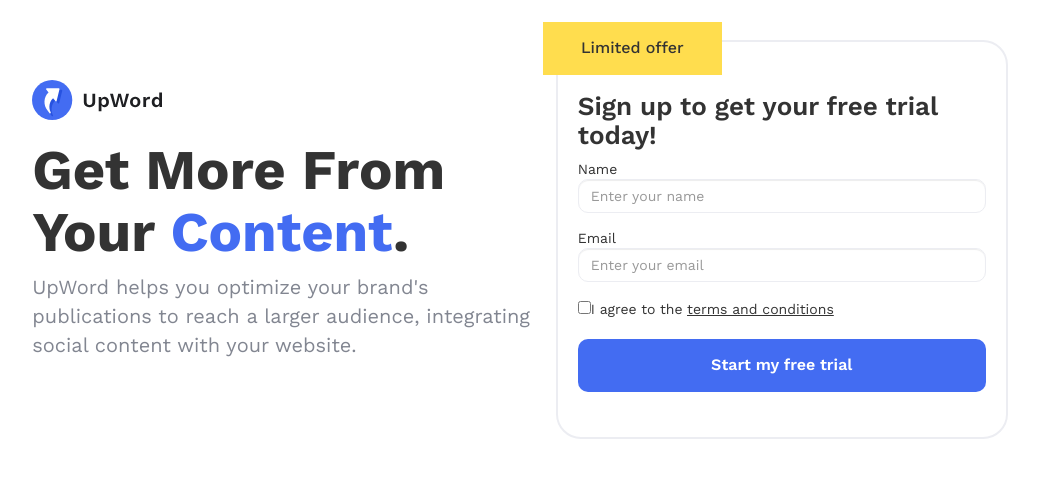
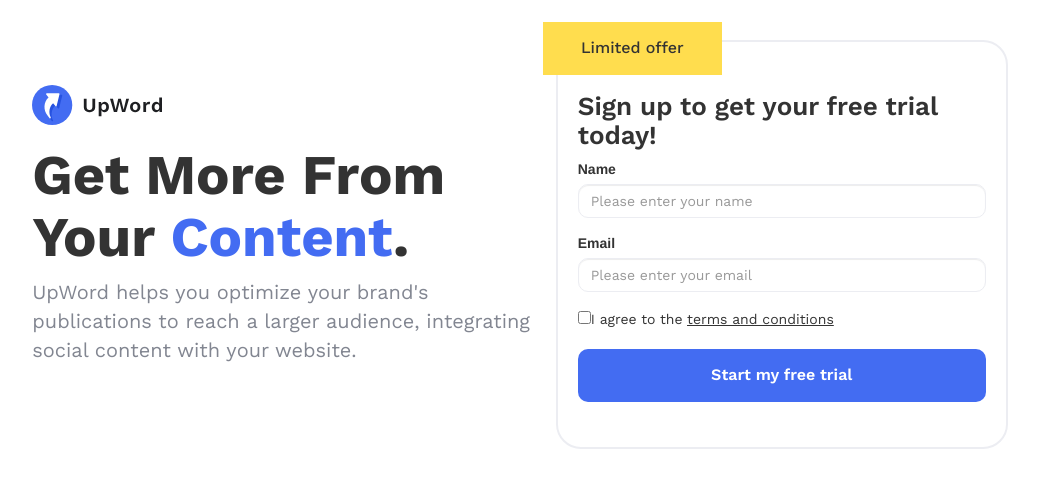
Before and after one commit to Rom1023/upword_lp, a React app: page / in a window 1280 px wide. Shown: the top 488 px of the page, without its empty margins (120-1159 px from the left). Built offline with nearby package versions, Linux system fonts and the light colour scheme.

Commit message:
Added redux-form and validations to form

```diff
--- a/src/components/Form.jsx
+++ b/src/components/Form.jsx
@@ -1,40 +1,32 @@
 import React, { Component } from 'react';
+import { connect } from 'react-redux';
+import { reduxForm, Field } from 'redux-form';
 
 import Modal from './Modal';
 
+// Validations
+const required = (value) => {
+  return value ? undefined : 'Required';
+};
+
+const minLength = (min) => {
+  return (value) => {
+    return value && value.length < min ? `Must be ${min} characters or more` : undefined;
+  };
+};
+
+const email = (value) => {
+  return value && !/^[A-Z0-9._%+-]+@[A-Z0-9.-]+\.[A-Z]{2,4}$/i.test(value) ? 'Invalid email address' : undefined;
+};
 
 class Form extends Component {
   constructor(props) {
     super(props);
     this.state = {
-      name: '',
-      email: '',
+      infos: [],
       checked: false,
       showModal: false
     };
-  }
-
-  isEmailValid = (email) => {
-    if (!email.match(/\b[\w\.-]+@[\w\.-]+\.\w{2,4}\b/)) {
-      return alert("Please enter a valid email");
-    }
-    return null;
-  };
-
-  handleChangeName = (event) => {
-    this.setState({ name: event.target.value });
-  }
-
-  handleChangeEmail = (event) => {
-    this.setState({ email: event.target.value });
-  }
-
-  handleSubmit = (event) => {
-    event.preventDefault();
-    if (this.isEmailValid && this.state.email !== '' && this.state.name !== '' && this.state.checked === true) {
-      return this.setState({ showModal: true });
-    }
-    return this.state.showModal;
   }
 
   handleClick = () => {
@@ -46,6 +38,24 @@ class Form extends Component {
     return this.setState({ showModal: false });
   }
 
+  onSubmit = (values) => {
+    this.setState({ infos: values });
+    console.log(this.state.infos);
+    if (this.state.checked) {
+      this.setState({ showModal: true });
+    }
+  };
+
+  renderField = ({ input, label, type, placeholder, className, meta: { touched, error, warning } }) => {
+    return (
+      <div>
+        <label htmlFor={label}>{label}</label>
+        <input {...input} placeholder={placeholder} type={type} className={className} />
+        {touched && ((error && <span className="text-danger">{error}</span>) || (warning && <span className="text-warning">{warning}</span>))}
+      </div>
+    );
+  };
+
   render () {
     return (
       <div className="container">
@@ -55,16 +65,30 @@ class Form extends Component {
           <p>UpWord helps you optimize your brand's publications to reach a larger audience, integrating social content with your website.</p>
         </div>
 
-          <form className="form">
+        <form onSubmit={this.props.handleSubmit(this.onSubmit)} className="form">
           <p className="form-limited-offer">Limited offer</p>
           <h2>Sign up to get your free trial today!</h2>
           <div className="form-group">
-              <small>Name</small>
-              <input type="text" className="form-control" value={this.state.name} onChange={this.handleChangeName} placeholder="Enter your name" />
+            <Field
+              className="form-control"
+              label="Name"
+              name="name"
+              type="text"
+              placeholder="Please enter your name"
+              component={this.renderField}
+              validate={[required, minLength(3)]}
+            />
           </div>
           <div className="form-group">
-              <small>Email </small>
-              <input type="email" className="form-control" value={this.state.email} onChange={this.handleChangeEmail} onBlur={() => this.isEmailValid(this.state.email)} placeholder="Enter your email" />
+            <Field
+              className="form-control"
+              label="Email"
+              name="email"
+              type="text"
+              placeholder="Please enter your email"
+              component={this.renderField}
+              validate={[required, email]}
+            />
           </div>
           <div className="form-check">
             <input type="checkbox" onClick={this.handleClick} className="form-check-input" />
@@ -72,13 +96,14 @@ class Form extends Component {
               I agree to the <u>terms and conditions</u>
             </small>
           </div>
-            <button type="submit" className="btn-submit" onClick={this.handleSubmit}>Start my free trial</button>
+          <button type="submit" className="btn-submit">Start my free trial</button>
         </form>
-
-        <Modal show={this.state.showModal} handleClose={this.hideModal} name={this.state.name} email={this.state.email} />
+        <Modal infos={this.state.infos} handleClose={this.hideModal} show={this.state.showModal} />
       </div>
     );
   }
 }
 
-export default Form;
+export default reduxForm({ form: 'signUpForm' })(
+  connect(null)(Form)
+);
--- a/src/components/Modal.jsx
+++ b/src/components/Modal.jsx
@@ -1,17 +1,17 @@
 import React from 'react';
 import '../../assets/stylesheets/modal.scss';
 
-const Modal = ({ handleClose, show, name, email }) => {
+const Modal = ({ handleClose, show, infos }) => {
   const showHideClassName = show ? "container modal display-block" : "modal display-none";
 
   return (
     <div className={showHideClassName}>
       <section className="modal-main col-xs-8 col-sm-3">
         <div>
-          <img src="../../assets/photos/upword-illustration.png" alt="Welcome photo" />
+          <img src="../../assets/photos/upword-illustration.png" alt="Welcome" />
         </div>
-        <h3>Welcome {name}!</h3>
-        <p>Thanks for filling out the form. A confirmation email has been sent to your {email.match(/(?<=@)[\w-_]+/)} account</p>
+        <h3>Welcome {infos.name}!</h3>
+        <p>Thanks for filling out the form. A confirmation email has been sent to your {infos.email !== undefined ? infos.email.match(/(?<=@)[\w-_]+/) : 'email'} acount</p>
 
         <button type="button" onClick={handleClose} className="modal-button">
           X
--- a/src/index.jsx
+++ b/src/index.jsx
@@ -1,11 +1,21 @@
 import React from 'react';
 import ReactDOM from 'react-dom';
+import { Provider } from 'react-redux';
+import { createStore, combineReducers } from 'redux';
+import { reducer as formReducer } from 'redux-form';
 
 import '../assets/stylesheets/application.scss';
 
 import App from './components/App';
 
-const root = document.getElementById('root');
-if (root) {
-  ReactDOM.render(<App />, root);
-}
+
+const reducers = combineReducers({
+  form: formReducer
+});
+
+ReactDOM.render(
+  <Provider store={createStore(reducers)}>
+    <App />
+  </Provider>,
+  document.getElementById('root')
+);
```
Also changed, not shown: package.json (+5 -2 lines), 1 other file (tests, documents, lock files or other folders). Lines whose indentation alone changed are shown as unchanged.
